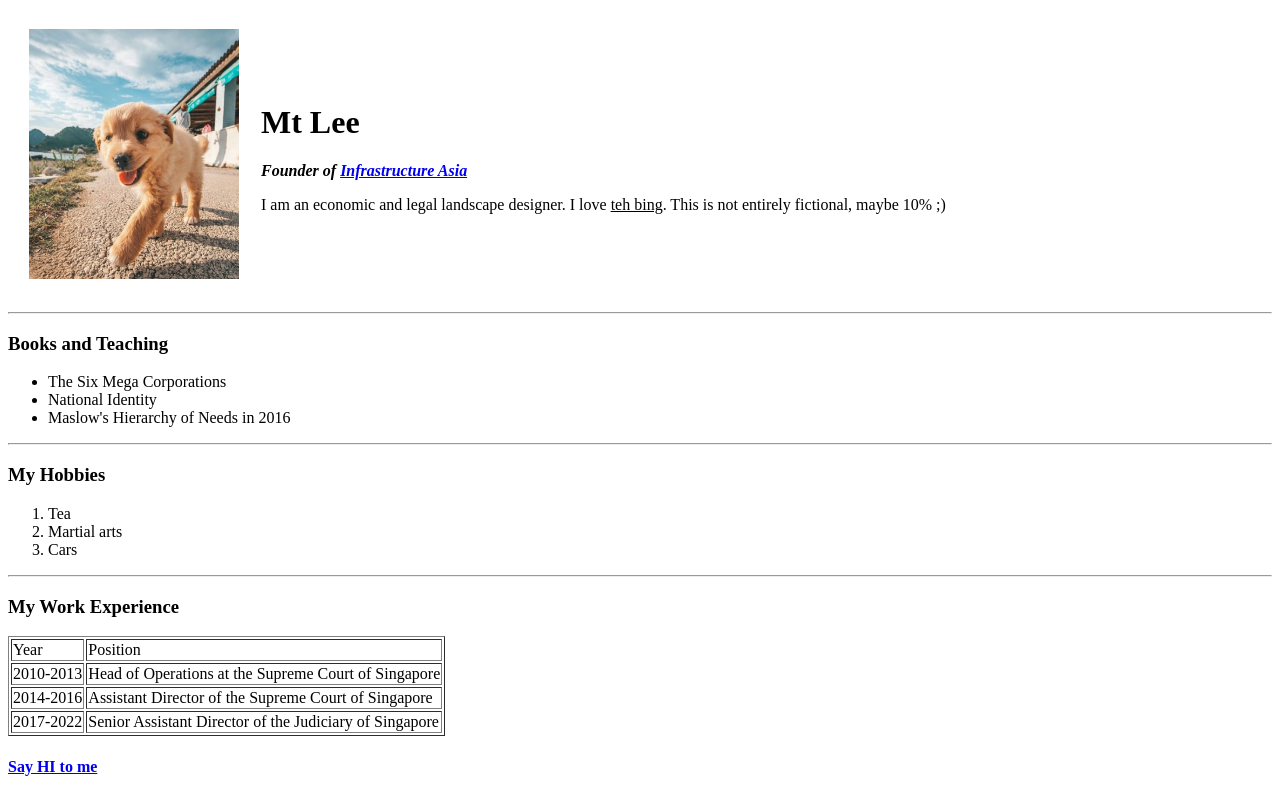
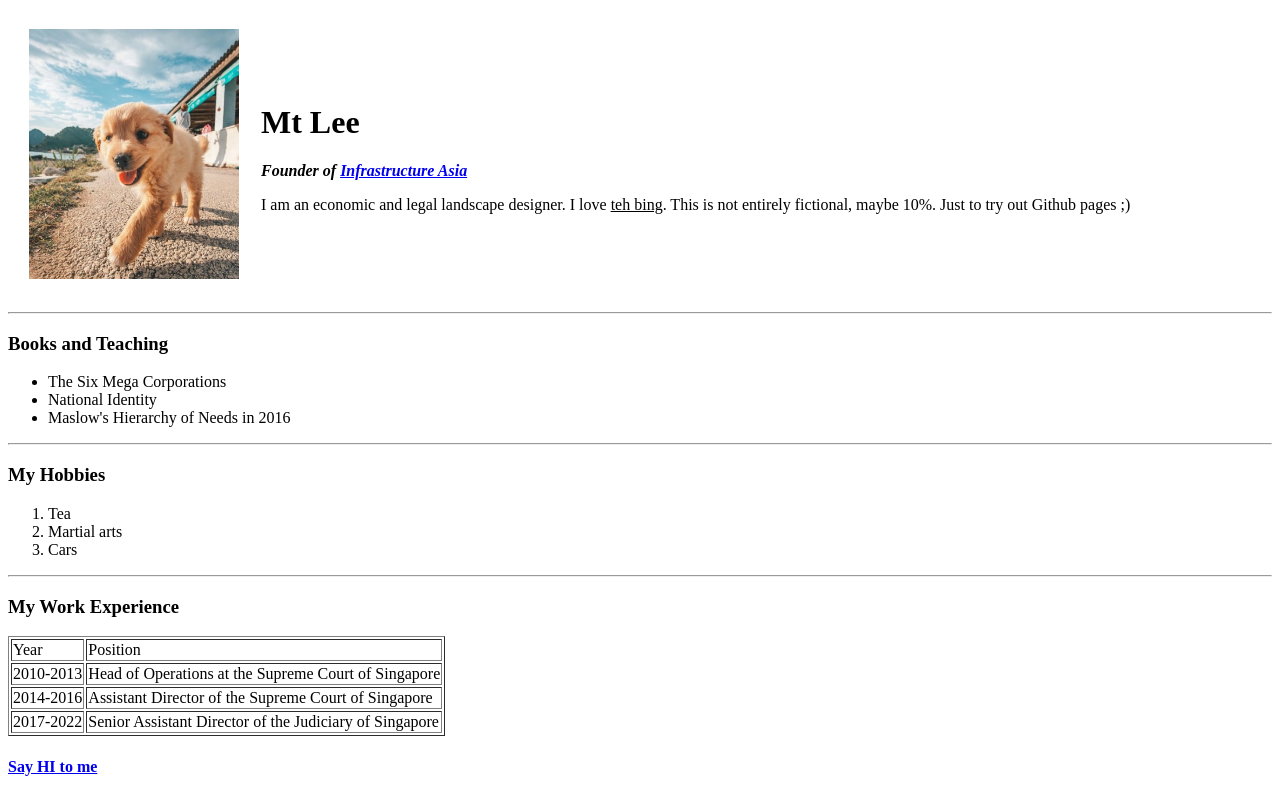
Before and after one commit to leemeiteng/cv, a plain HTML site: page index.html in a window 1280 px wide. Drawn offline with Linux system fonts and the light colour scheme.

Commit message:
Update intro

```diff
--- a/index.html
+++ b/index.html
@@ -13,7 +13,7 @@
             <td>
                 <h1>Mt Lee</h1>
                 <p><em><strong>Founder of <a href="https://www.infrastructureasia.org/">Infrastructure Asia</a></strong></em></p>
-                <p>I am an economic and legal landscape designer. I love <u>teh bing</u>. This is not entirely fictional, maybe 10% ;)</p>
+                <p>I am an economic and legal landscape designer. I love <u>teh bing</u>. This is not entirely fictional, maybe 10%. Just to try out Github pages ;)</p>
             </td>
         </tr>
 
```
